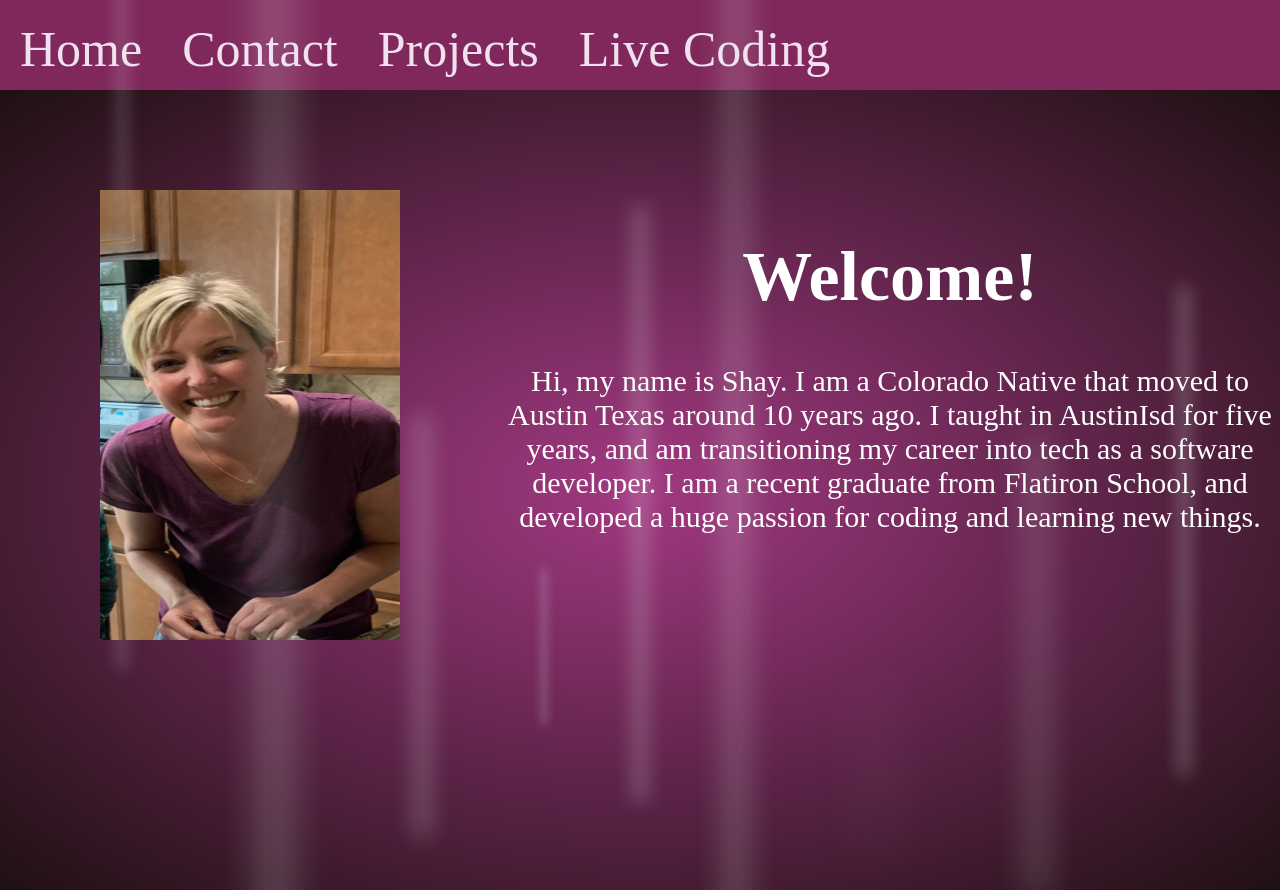
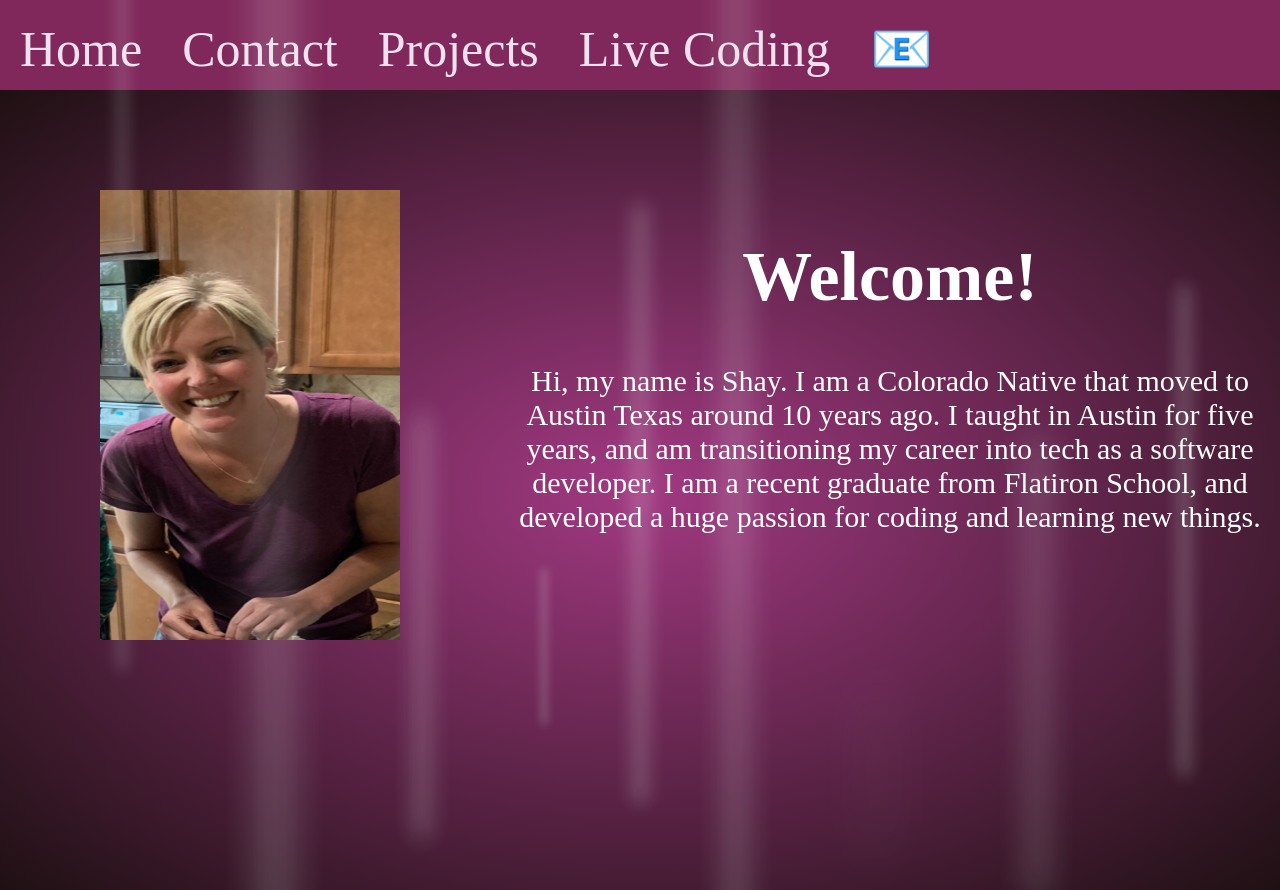
Before and after one commit to shay2442/shay-wacker-website, a React (Create React App) app: page /home in a window 1280 px wide. Built offline with nearby package versions, Linux system fonts and the light colour scheme.

Commit message:
Adding Email Form

```diff
--- a/package.json
+++ b/package.json
@@ -3,6 +3,7 @@
   "version": "0.1.0",
   "private": true,
   "dependencies": {
+    "@emailjs/browser": "^3.7.0",
     "@emotion/react": "^11.10.0",
     "@emotion/styled": "^11.10.0",
     "@mui/material": "^5.10.1",
--- a/src/App.js
+++ b/src/App.js
@@ -4,6 +4,7 @@ import { Link, useNavigate } from "react-router-dom";
 import Navbar from "./Components/Navbar";
 import Home from "./Components/Home"
 import LiveCoding from "./Components/LiveCoding"
+import Email from "./Components/Email"
 import Contact from "./Components/Contact"
 import Projects from "./Components/Projects"
 import './App.css';
@@ -38,6 +39,11 @@ function App() {
           <LiveCoding/>
         }
       />
+      <Route  path="/Email"
+        element={
+          <Email/>
+        }
+      />
       </Routes>
       </div>
     </div>
--- /dev/null
+++ b/src/Components/Email.jsx
@@ -0,0 +1,9 @@
+import React from 'react'
+
+const Email = () => {
+  return (
+    <div>Email</div>
+  )
+}
+
+export default Email
--- a/src/Components/Home.jsx
+++ b/src/Components/Home.jsx
@@ -18,7 +18,7 @@ const Home = () => {
       </h1>
 
       <div className="home-div"
-      >Hi, my name is Shay. I am a Colorado Native that moved to Austin Texas around 10 years ago. I taught in AustinIsd for five years, and am transitioning my career into tech as a software developer. I am a recent graduate from Flatiron School, and developed a huge passion for coding and learning new things.   </div>
+      >Hi, my name is Shay. I am a Colorado Native that moved to Austin Texas around 10 years ago. I taught in Austin for five years, and am transitioning my career into tech as a software developer. I am a recent graduate from Flatiron School, and developed a huge passion for coding and learning new things.   </div>
 
       <div class='light x1'></div>
   <div class='light x2'></div>
--- a/src/Components/LiveCoding.jsx
+++ b/src/Components/LiveCoding.jsx
@@ -11,6 +11,7 @@ const LiveCoding = () => {
     <input onClick={() => window.location.replace('https://www.loom.com/share/c533ec93ad2346889f35dc290e04bde5')}className="video-images" type="image" src="/videopic3.png" />
     <input onClick={() => window.location.replace('https://www.loom.com/share/37b385f867e4454e9f4554ae1eacffec')}className="video-images" type="image" src="/videopic4.png" />
     <input onClick={() => window.location.replace('https://www.loom.com/share/e0211b6741cf46a9b1f81f75b0ab978e')}className="video-images" type="image" src="/videopic5.png" />
+    <input onClick={() => window.location.replace('https://www.loom.com/share/f860b3e9f3594b46ae2aa58dac184f51')}className="video-images" type="image" src="/videopic6.png" />
     </div>
   )
 }
--- a/src/Components/Navbar.jsx
+++ b/src/Components/Navbar.jsx
@@ -1,5 +1,8 @@
 import React from 'react'
 import { Link, useNavigate } from "react-router-dom";
+import {
+  AiOutlineMail
+} from "react-icons/ai";
 
 const Navbar = () => {
   return (
@@ -8,7 +11,10 @@ const Navbar = () => {
         <Link to="/Contact">Contact</Link>
         <Link to="/Projects">Projects</Link>
         <Link to="/LiveCoding">Live Coding</Link>
+        <Link to="/Email">📧</Link>
 
+        {/* <AiOutlineMail size="5rem" color="black" />
+          <Link className="gradient__text"> Twitter </Link> */}
 
 </div>
   )
```
Also changed, not shown: public/videopic6.png (added), 1 other file (tests, documents, lock files or other folders).
